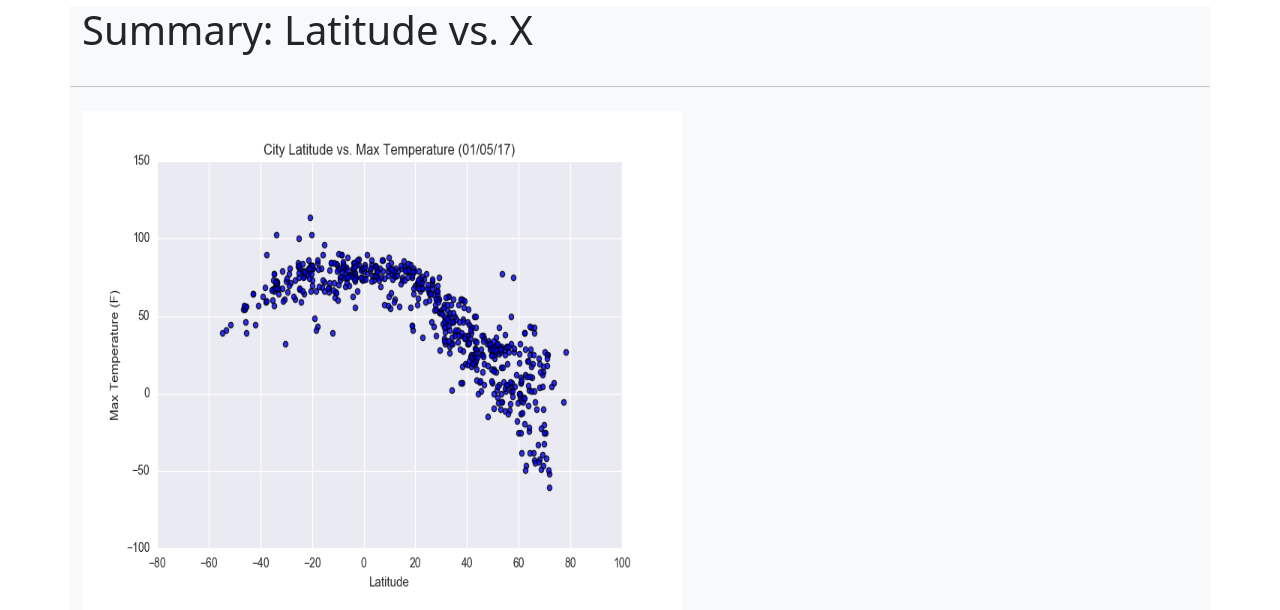
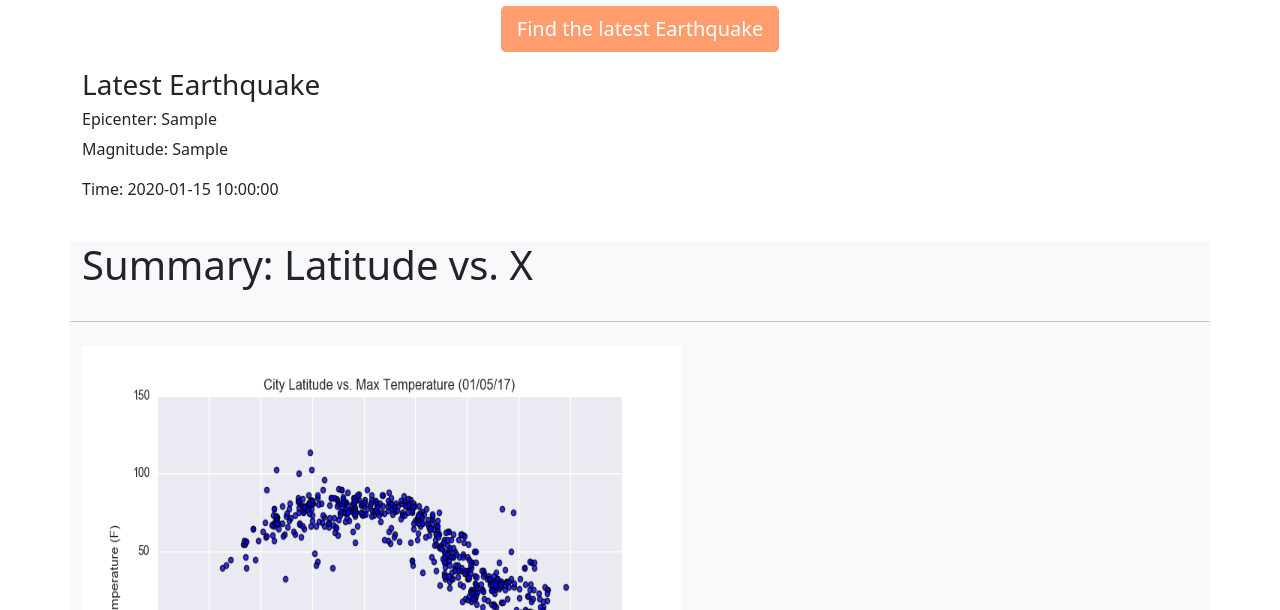
Before and after one commit to kylagelev/Global-Earthquakes-and-GDP, a Flask app: page / in a window 1280 px wide. Shown: the part 706-1316 px from the top of the page. Run offline with Flask 2, Linux system fonts and the light colour scheme; a database or web service that is not in the repository returns one stand-in record (values such as "Sample title"); some libraries are stand-ins or nearby versions.

Commit message:
added scrape usgs function to index

```diff
--- a/Templates/index.html
+++ b/Templates/index.html
@@ -42,6 +42,30 @@
 
         <iframe src='https://cdn.knightlab.com/libs/timeline3/latest/embed/index.html?source=1STO3ui244lTWk3_7WO4oeH_JaYk33OxALkl_STR0s-w&font=Default&lang=en&initial_zoom=2&height=650' width='100%' height='650' webkitallowfullscreen mozallowfullscreen allowfullscreen frameborder='0'></iframe>
         <br>
+
+
+
+        <header class="masthead">
+          <div class="container h-100">
+            <div class="row h-100 align-items-center">
+              <div class="col-12 text-center"  id="vpadding">
+
+                <p><a class="btn btn-primary btn-lg" style="background-color: #FF9D6F; border: 0px;" href="http://127.0.0.1:5000/scrape" role="button">Find the latest Earthquake</a></p>
+              </div>
+            </div>
+          </div>
+        </header>
+
+
+                <!-- News  -->
+                <div class="container">
+                  <h3>Latest Earthquake</h3>
+                  <h6 >Epicenter: {{quake_info.newest_region}}</h6>
+                  <p>Magnitude: {{quake_info.newest_magnitude}}</p>
+                  <p>Time: {{quake_info.newest_time}}</p>
+              </div>
+<br>
+
         <div class="container bg-light">
             <div class = "row">
               <div class = "col">
--- a/app.py
+++ b/app.py
@@ -1,5 +1,6 @@
 from flask import Flask, render_template, redirect
 from flask_pymongo import PyMongo
+import scrape_usgs
 
 
 app = Flask(__name__)
@@ -13,19 +14,19 @@ mongo = PyMongo(app)
 def home():
 
     # find one record of mars info
-    mars_info = mongo.db.collection.find_one()
+    quake_info = mongo.db.collection.find_one()
 
-    return render_template("index.html", mars_info=mars_info)
+    return render_template("index.html", quake_info=quake_info)
 
 
 # setup scrape route
 @app.route("/scrape")
 def scrape():
 
-    mars_data = scrape_mars.scrape()
+    quake_data = scrape_usgs.scrape()
 
 
-    mongo.db.collection.update({}, mars_data, upsert=True)
+    mongo.db.collection.update({}, quake_data, upsert=True)
 
     # Redirect back to home page
     return redirect("/")
```
Also changed, not shown: scrape_usgs.py (added, +52 -0 lines).
